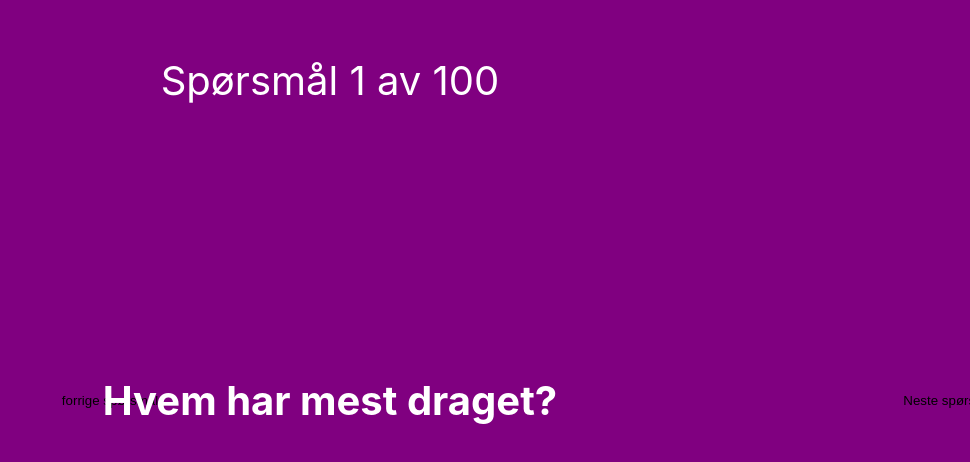
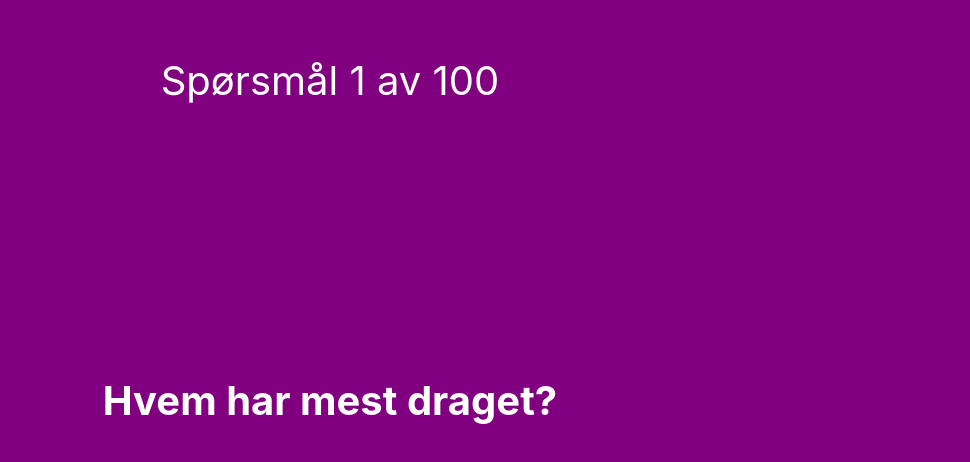
Before and after one commit to nmaaskant/guttasporsmal, a React (Create React App) app: page / in a window 1280 px wide. Shown: the top 462 px of the page, without its empty margins (310-1280 px from the left). Built offline with nearby package versions, Linux system fonts and the light colour scheme.

Commit message:
Fjernet buttontekst, fikset skål-bug, endret button ratio til 30/70

```diff
--- a/src/Styles/Snusboks.css
+++ b/src/Styles/Snusboks.css
@@ -72,7 +72,7 @@
 }
 
 .Snusboks .Buttons .NextButton {
-  width: 50%;
+  width: 70%;
   background-color: purple;
   border-color: transparent;
 }
@@ -82,7 +82,7 @@
 }
 
 .Snusboks .Buttons .PrevButton {
-  width: 50%;
+  width: 30%;
   background-color: purple;
   border-color: transparent;
 }
--- a/src/components/Snusboks.js
+++ b/src/components/Snusboks.js
@@ -85,6 +85,7 @@ function Snusboks(props){
 
     //Når tilbake knappen trykkes: Ny bakgrunnsfarge, spørsmålscounter tilbake 1.
     const previous = () => {
+        if(isSkål) setSkål(false);
         if (isChallenge) setChallenge(false);
         else{
         if(count>0) {setCount(count - 1);
@@ -94,13 +95,13 @@ function Snusboks(props){
 
     return(
         <div className="Snusboks">
+            <div className="Buttons">
+                <button onClick={previous} className="PrevButton"></button>
+                <button onClick={next} className="NextButton"></button>
+            </div>
             <div className="Text">
                     <p className="Spørsmål"> {isChallenge ? "Utfordring!" :"Spørsmål "+ (count+1) + " av 100"}</p>
                     <h3 className="Challenge"> {isSkål ? skåler : (isChallenge ? challenges[challengeCount] : questions[count])}</h3>
-                </div>
-            <div className="Buttons">
-                <button onClick={previous} className="PrevButton">forrige spørsmål</button>
-                <button onClick={next} className="NextButton">Neste spørsmål</button>
             </div>
         </div>
     )
```
